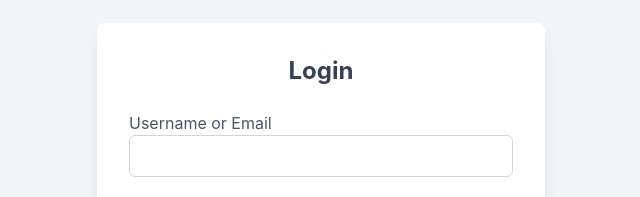
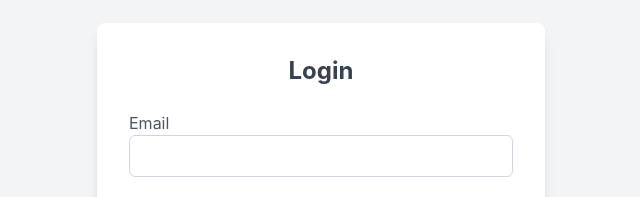
Before and after one commit to aidapira/lead_management_system_ui, a React (Create React App) app in the folder lead-management-frontend/: page / in a window 1280 px wide. Shown: the part 191-388 px from the top of the page, without its empty margins (319-959 px from the left). Built offline with nearby package versions, Linux system fonts and the light colour scheme.

Commit message:
#8-connect auth endpoint to frontend

```diff
--- a/lead-management-frontend/package.json
+++ b/lead-management-frontend/package.json
@@ -6,7 +6,7 @@
     "@testing-library/jest-dom": "^5.17.0",
     "@testing-library/react": "^13.4.0",
     "@testing-library/user-event": "^13.5.0",
-    "axios": "^1.7.7",
+    "axios": "^1.7.8",
     "formik": "^2.4.6",
     "react": "^18.3.1",
     "react-dom": "^18.3.1",
--- a/lead-management-frontend/src/components/LoginForm.js
+++ b/lead-management-frontend/src/components/LoginForm.js
@@ -3,37 +3,48 @@ import React from "react";
 import { Formik, Form, Field, ErrorMessage } from "formik";
 import * as Yup from "yup";
 import axios from "axios";
+import { useNavigate } from "react-router-dom";
 
 const LoginSchema = Yup.object().shape({
-  usernameOrEmail: Yup.string().required("Username or Email is required"),
+  email: Yup.string().required("Email is required"),
   password: Yup.string().required("Password is required"),
 });
 
 const LoginForm = () => {
+  const navigate = useNavigate();
+
   const handleSubmit = async (values) => {
     try {
-      const response = await axios.post("/api/login", values);
+      console.log('values: ', values)
+      const response = await axios.post("http://localhost:5001/auth/login", values);
       console.log("Login successful:", response.data);
+
+      // Store the token securely
+      localStorage.setItem("authToken", response.data.token);
+
+      // Redirect to dashboard
+      navigate("/leads");
     } catch (error) {
-      console.error("Error logging in:", error.response.data);
+      console.error("Login error:", error.response?.data || error.message);
+      alert(error.response?.data?.message || "Login failed");
     }
   };
 
   return (
     <Formik
-      initialValues={{ usernameOrEmail: "", password: "" }}
+      initialValues={{ email: "", password: "" }}
       validationSchema={LoginSchema}
       onSubmit={handleSubmit}
     >
       <Form className="space-y-4">
         <div>
-          <label className="block text-gray-600">Username or Email</label>
+          <label className="block text-gray-600">Email</label>
           <Field
-            name="usernameOrEmail"
+            name="email"
             type="text"
             className="w-full px-4 py-2 border border-gray-300 rounded-md focus:outline-none focus:ring-2 focus:ring-blue-400"
           />
-          <ErrorMessage name="usernameOrEmail" component="div" className="text-red-500 text-sm" />
+          <ErrorMessage name="email" component="div" className="text-red-500 text-sm" />
         </div>
 
         <div>
--- a/lead-management-frontend/src/components/RegistrationForm.js
+++ b/lead-management-frontend/src/components/RegistrationForm.js
@@ -3,6 +3,7 @@ import React from "react";
 import { Formik, Form, Field, ErrorMessage } from "formik";
 import * as Yup from "yup";
 import axios from "axios";
+import { useNavigate } from "react-router-dom";
 
 const RegistrationSchema = Yup.object().shape({
   username: Yup.string().required("Username is required"),
@@ -16,12 +17,21 @@ const RegistrationSchema = Yup.object().shape({
 });
 
 const RegistrationForm = () => {
+  const navigate = useNavigate();
+
   const handleSubmit = async (values) => {
     try {
-      const response = await axios.post("/api/register", values);
+      const { confirmPassword, ...payload } = values; // Exclude confirmPassword from API payload
+      const response = await axios.post("http://localhost:5001/auth/register", payload);
+
       console.log("Registration successful:", response.data);
+
+      // Optionally: Auto-login or notify the user
+      alert("Registration successful! You can now log in.");
+      navigate("/");
     } catch (error) {
-      console.error("Error registering:", error.response.data);
+      console.error("Error registering:", error.response?.data || error.message);
+      alert(error.response?.data?.message || "Registration failed. Please try again.");
     }
   };
 
--- /dev/null
+++ b/lead-management-frontend/src/utils/auth.js
@@ -0,0 +1,11 @@
+export const getAuthToken = () => localStorage.getItem("authToken");
+
+export const clearAuthToken = () => {
+  localStorage.removeItem("authToken");
+};
+
+export const isAuthenticated = () => {
+  const token = getAuthToken();
+  // Optionally: Validate the token's structure or expiry
+  return !!token;
+};
```
Also changed, not shown: 2 other files (tests, documents, lock files or other folders).
